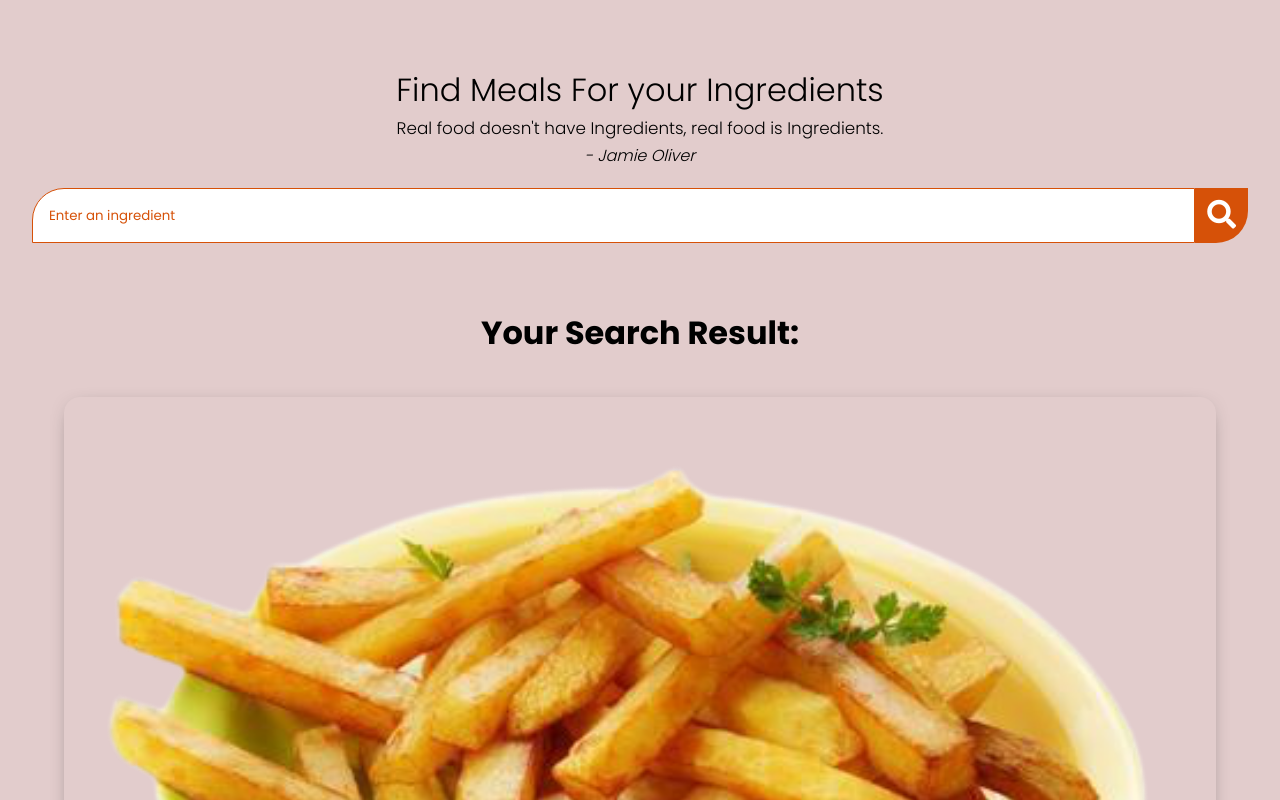
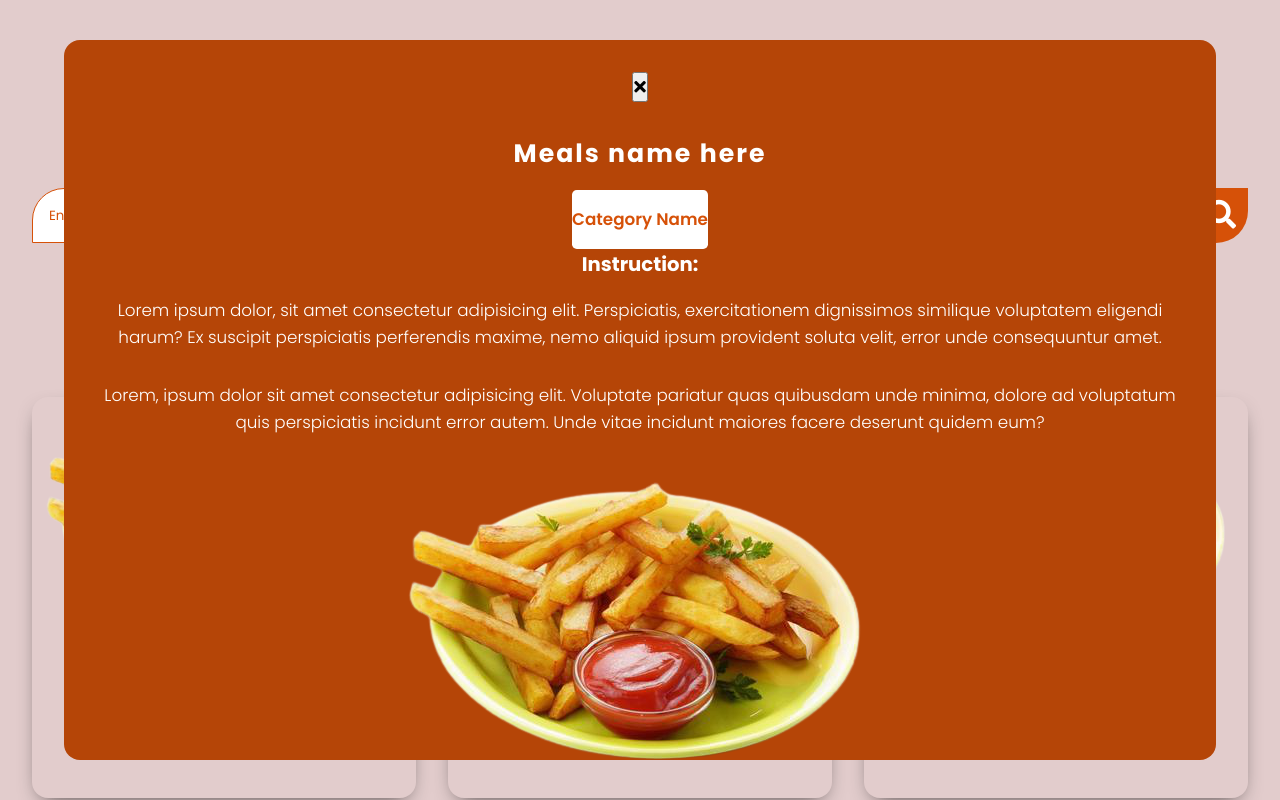
Before and after one commit to nayeemislam5031/food-reecipe, a plain HTML site: page index.html in a window 1280 px wide. Shown: the top 800 px of the page. Drawn offline with Linux system fonts and the light colour scheme.

Commit message:
meal details content

```diff
--- a/index.html
+++ b/index.html
@@ -37,7 +37,60 @@
                             <a href="#" class="recipe-btn">Get Recipe</a>
                         </div>
                     </div>
+                    <!-- end of the meal item -->
+                    <!-- meal item -->
+                    <div class="meal-item">
+                        <div class="meal-img">
+                            <img src="image/rance fry.png" alt="Food">
+                        </div>
+                        <div class="meal-name">
+                            <h3>French Fry</h3>
+                            <a href="#" class="recipe-btn">Get Recipe</a>
+                        </div>
+                    </div>
+                    <!-- end of the meal item -->
+                    <!-- meal item -->
+                    <div class="meal-item">
+                        <div class="meal-img">
+                            <img src="image/rance fry.png" alt="Food">
+                        </div>
+                        <div class="meal-name">
+                            <h3>French Fry</h3>
+                            <a href="#" class="recipe-btn">Get Recipe</a>
+                        </div>
+                    </div>
+                    <!-- end of the meal item -->
+
                 </div>
+            </div>
+
+            <div class="meal-details">
+
+                <!-- recipe close button -->
+                <button type="button" class="btn recipe-colse-btn" id="recipe-close-btn">
+                    <i class="fas fa-times"></i>
+
+                </button>
+
+                <!-- meal content -->
+                <div class="meal-details-content">
+                    <h2 class="recipe-title">Meals name here</h2>
+                    <p class="recipe-category">Category Name</p>
+                    <div class="recipe-instruct">
+                        <h3>Instruction: </h3>
+                        <p>Lorem ipsum dolor, sit amet consectetur adipisicing elit. Perspiciatis, exercitationem dignissimos similique voluptatem eligendi harum? Ex suscipit perspiciatis perferendis maxime, nemo aliquid ipsum provident soluta velit, error unde consequuntur amet.</p>
+                        <p>Lorem, ipsum dolor sit amet consectetur adipisicing elit. Voluptate pariatur quas quibusdam unde minima, dolore ad voluptatum quis perspiciatis incidunt error autem. Unde vitae incidunt maiores facere deserunt quidem eum?</p>
+
+                    </div>
+
+                    <div class="recipe-meal-img">
+                        <img src="image/rance fry.png" alt="">
+                    </div>
+
+                    <div class="recipe-link">
+                        <a href="#" target="_blank">Watch Video</a>
+                    </div>
+
             </div>
 
         </div>
--- a/style.css
+++ b/style.css
@@ -110,7 +110,7 @@ body{
 .meal-item{
     border-radius: 1rem;
     overflow: hidden;
-    box-shadow: 0 4px 21px -12px rgb(0, 0, 0, 0.79);
+    box-shadow: 0 8px 21px -10px rgb(0, 0, 0, 0.79);
     margin: 2rem;
     /* padding-bottom: 1rem; */
 
@@ -146,10 +146,127 @@ body{
     background: var(--tenne-tawny-dark);
 }
 
+
+.meal-details{
+    position: fixed;
+    top: 50%;
+    left: 50%;
+    transform: translate(-50%, -50%);
+    -webkit-transform: translate(-50%, -50%);
+    -moz-transform: translate(-50%, -50%);
+    -ms-transform: translate(-50%, -50%);
+    -o-transform: translate(-50%, -50%);
+    color: #fff;
+    background: var(--tenne-tawny-dark);
+    border-radius: 1rem;
+    -webkit-border-radius: 1rem;
+    -moz-border-radius: 1rem;
+    -ms-border-radius: 1rem;
+    -o-border-radius: 1rem;
+    width: 90%;
+    height: 90%;
+    overflow-y: scroll;
+    display: ;
+    padding: 2rem 0;
+}
+.meal-details::-webkit-scrollbar{
+    width: 10px;
+}
+
+.meal-details::-webkit-scrollbar-thumb{
+    background: #f0f0f0;
+    border-radius: 2rem;
+    -webkit-border-radius: 2rem;
+    -moz-border-radius: 2rem;
+    -ms-border-radius: 2rem;
+    -o-border-radius: 2rem;
+}
+
+/* js-related */
+
+
+.showRecipe{
+    display: block;
+}
+
+.meal-details-content{
+    margin:2rem ;
+}
+
+.meal-details-content p:not(recipe-category){
+    padding: 1rem 0;
+}
+
+.recipe.close-btn{
+    position: absolute;
+    right: 2rem;
+    top: 2rem;
+    font-size: 1.8rem;
+    background: #fff;
+    border: none;
+    width: 35px;
+    height: 35px;
+    border-radius: 50%;
+    -webkit-border-radius: 50%;
+    -moz-border-radius: 50%;
+    -ms-border-radius: 50%;
+    -o-border-radius: 50%;
+    display: flex;
+    align-items: center;
+    justify-content: center;
+    opacity: 0.9;
+}
+
+.recipe-title{
+    letter-spacing: 2px;
+    padding-bottom:1rem;
+}
+
+.recipe-category{
+    background: #fff;
+    font-weight: 600;
+    color: var(--tenne-tawny);
+    display: inline-block;
+    padding: 0.2rem 0.5rem;
+    border-radius: 0.3rem;
+    -webkit-border-radius: 0.3rem;
+    -moz-border-radius: 0.3rem;
+    -ms-border-radius: 0.3rem;
+    -o-border-radius: 0.3rem;
+}
+
+
+
+
+
+
+
 /* media Queries */
 
-@media screen and (min-width){
+@media screen and (min-width:600){
     .meal-search-box{
         width: 540px;
+        margin-left: auto;
+        margin-right: auto;
+
     }
 }
+
+@media screen and (min-width:600px) {
+    #meal{
+        display: grid;
+        grid-template-columns: repeat(2, 1fr);
+        gap: 2rem;
+    }
+    .meal-item{
+        margin: 0;
+    }
+
+}
+
+@media screen and (min-width: 992px) {
+    #meal{
+        grid-template-columns: repeat(3, 1fr);
+    }
+
+}
```
